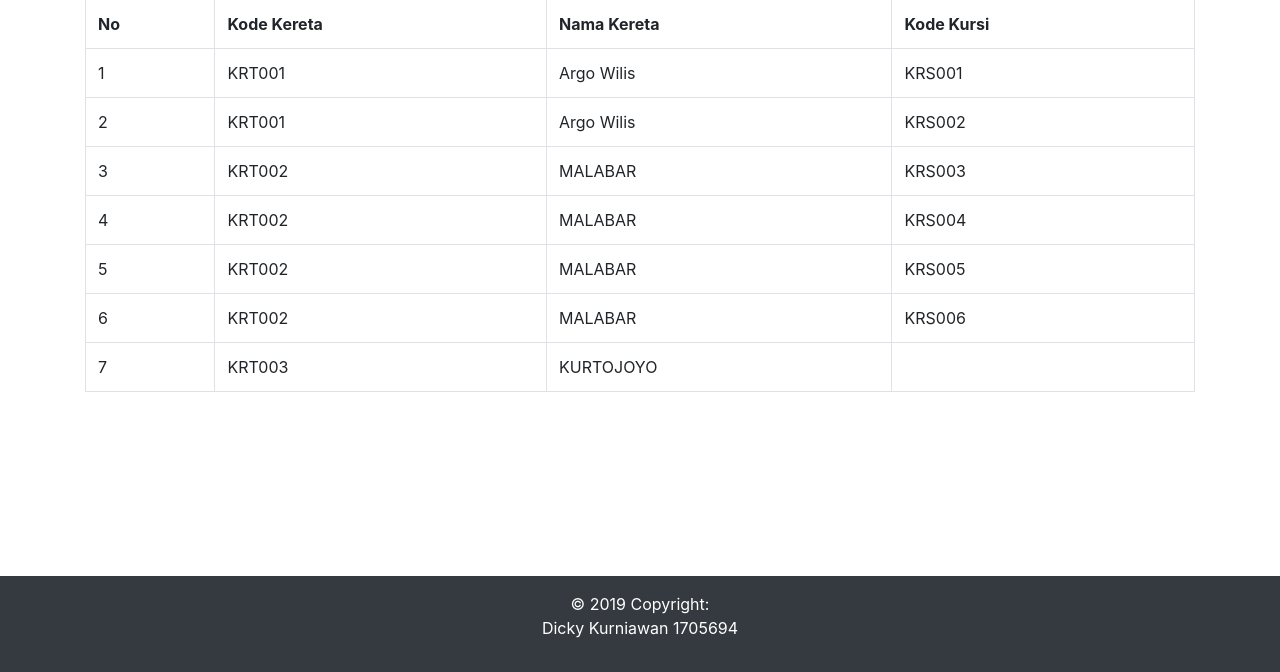
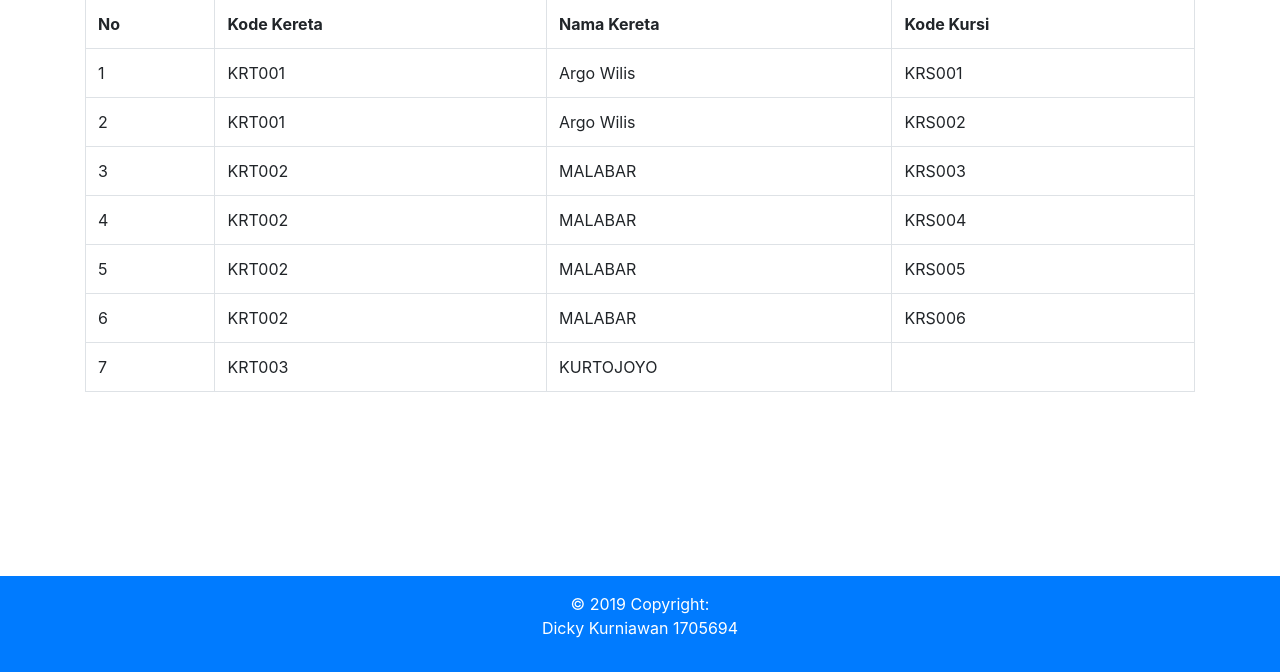
Before and after one commit to Dkurniawan17/PR7_1705694_DickyK, a CodeIgniter app: page /promnet/index.php/controller/Left in a window 1280 px wide. Shown: the part 203-875 px from the top of the page. Run offline with CodeIgniter, Linux system fonts and the light colour scheme; data comes from the database, SQL or seed files in the repository.

Commit message:
Update Footer.php

```diff
--- a/LP01_1705694_DickyKurniawan/Kereta_Join/application/views/Home/Footer.php
+++ b/LP01_1705694_DickyKurniawan/Kereta_Join/application/views/Home/Footer.php
@@ -46,7 +46,7 @@
     <!-- Footer Elements -->
 
     <!-- Copyright -->
-    <div class="footer-copyright text-center py-3 bg-dark text-white">© 2019 Copyright:
+    <div class="footer-copyright text-center py-3 bg-primary text-white">© 2019 Copyright:
       <p>Dicky Kurniawan
       1705694</p>
     </div>
```
